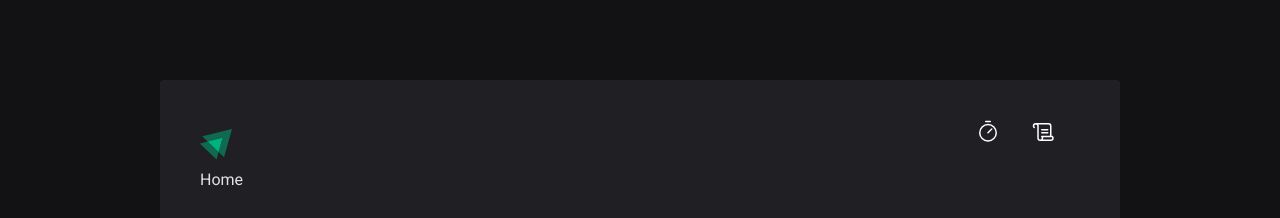
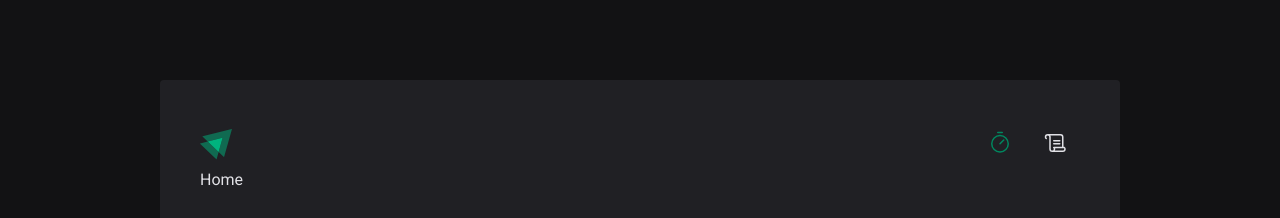
Before and after one commit to luksquitos/ignite-timer, a React (Vite) app: page / in a window 1280 px wide. Shown: the top 218 px of the page. Built offline with nearby package versions, Linux system fonts and the light colour scheme.

Commit message:
feat: finalizando o Header com o NavLinks do React router dom

```diff
--- a/src/components/Header.tsx
+++ b/src/components/Header.tsx
@@ -1,13 +1,29 @@
+import { NavLink } from "react-router-dom"
 import IgniteLogo from "../assets/Logo.svg"
 import { Timer, Scroll } from "@phosphor-icons/react"
+
+
+//Decidi estilizar isso no globals.css com o .active
+//Mas esta seria uma outra forma de fazer.
+{/* <NavLink to="/home" className="group">
+    <span className="group-[.active]:underline">Home</span>
+</NavLink> */}
+
+//TODO Tooltip
+//https://www.radix-ui.com/primitives/docs/components/tooltip
+
 
 export function Header(){
   return (
     <header className="flex justify-between">
       <img src={IgniteLogo} alt="#" />
       <nav className="flex gap-2">
-        <a href="#" className="size-12"><Timer size={24} className="text-white text-xs"/></a>
-        <a href="#" className="size-12"><Scroll size={24} className="text-white"/></a>
+        <NavLink to={"/"} className="size-12 flex justify-center items-center border-b-[3px] border-transparent hover:border-green">
+          <Timer size={24} className="text-gray7"/>
+        </NavLink>
+        <NavLink to={"/history"} className="flex justify-center items-center size-12 border-b-[3px] border-transparent hover:border-green">
+          <Scroll size={24} className="text-gray7 "/>
+        </NavLink>
       </nav>
     </header>
   )
--- a/src/globals.css
+++ b/src/globals.css
@@ -37,3 +37,7 @@ body, input, textarea, button {
 h1, p {
   color: var(--gray7)
 }
+
+.active > svg{
+  color: var(--green)
+}
```
